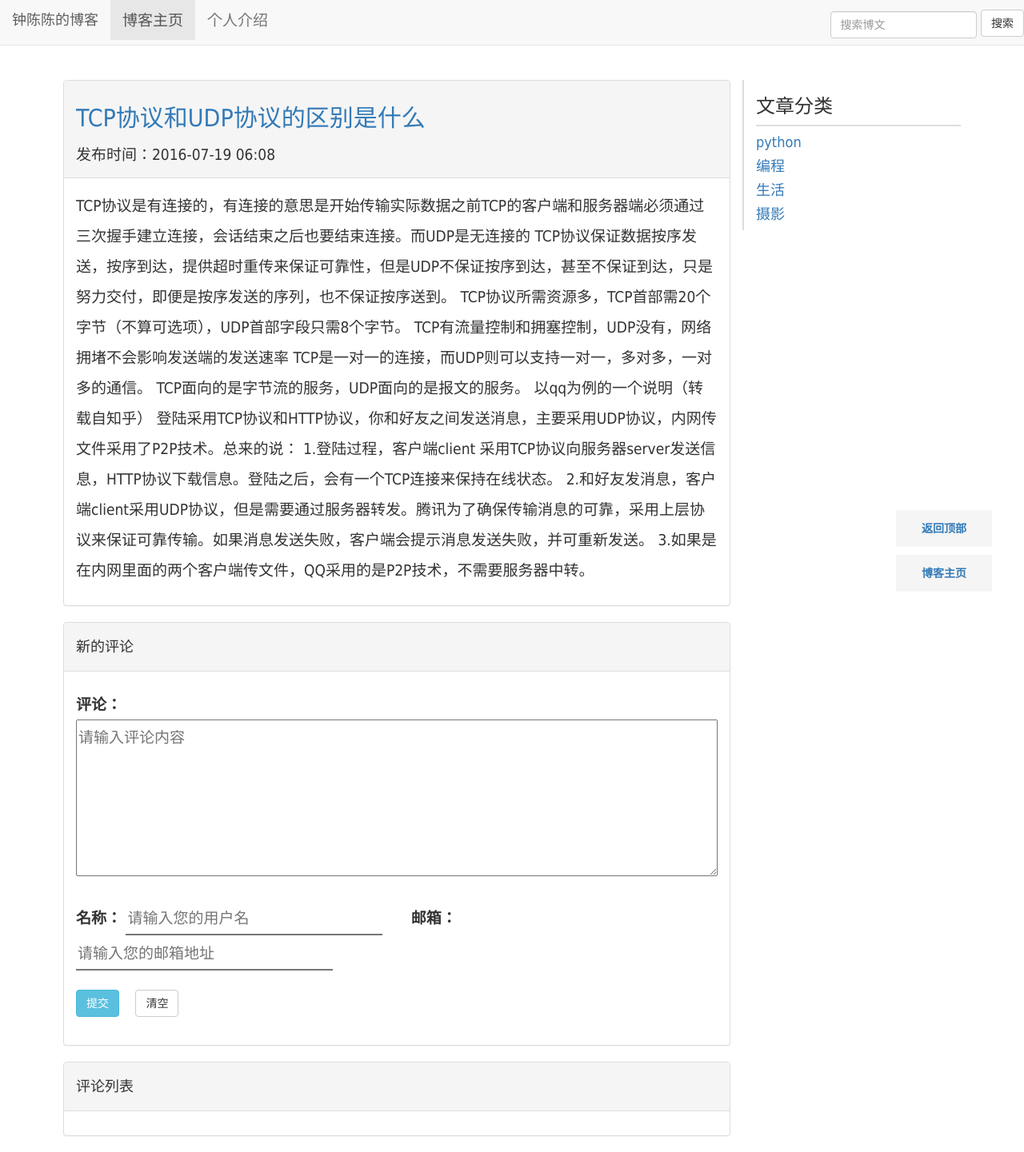
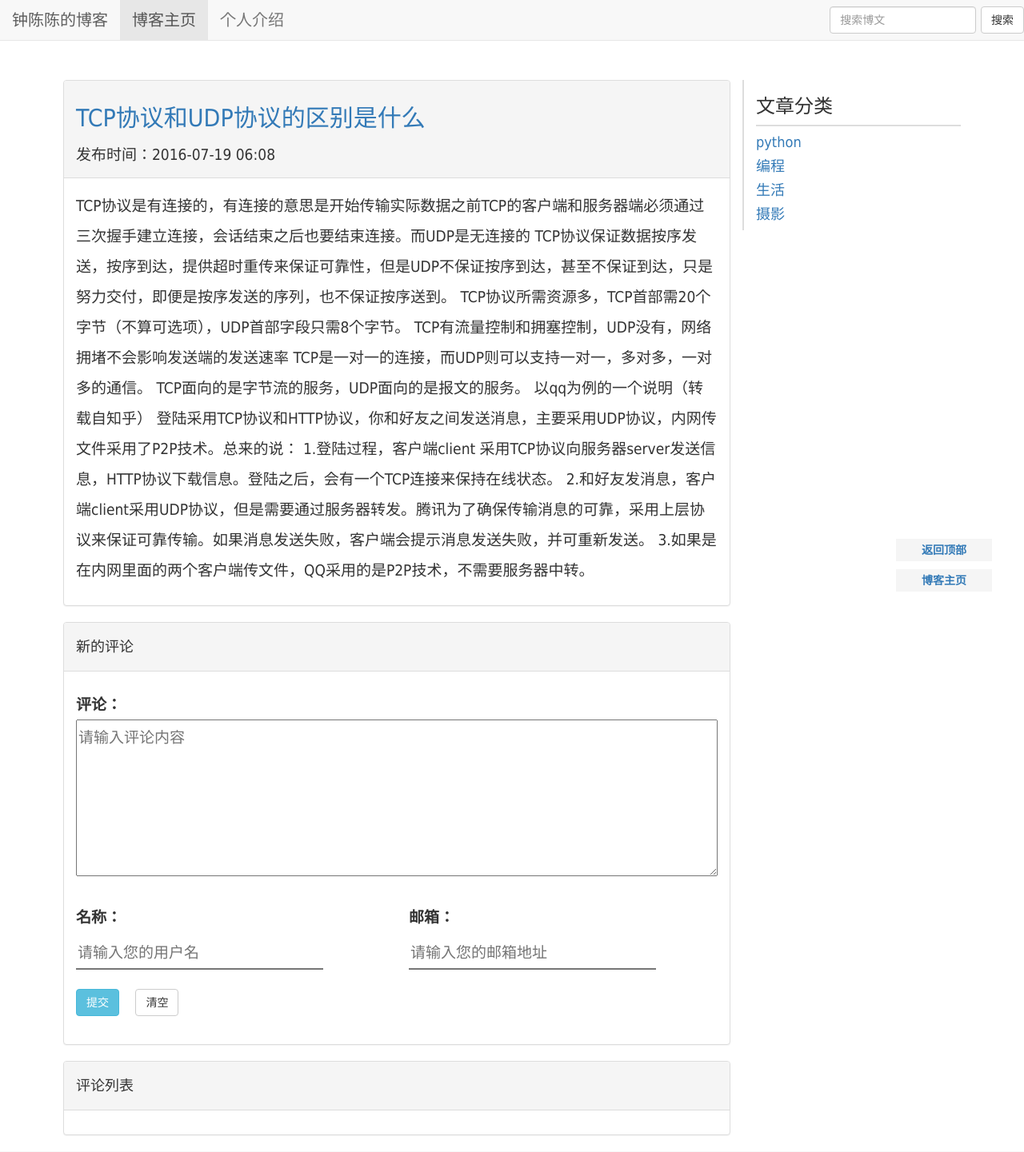
Before and after one commit to summer28/BlogSummer, a Django app: page /blog/2/ in a window 1280 px wide. Shown: the whole page at 80% size. After the commit the page ends 1420 px from the top, so only its background shows below. Run offline with Django 3.2, Linux system fonts and the light colour scheme; data comes from the database, SQL or seed files in the repository; both versions use the stored data as it was after the commit; some libraries are stand-ins or nearby versions.

Commit message:
comment with secure email ok

```diff
--- a/blogsummer/blog/static/blog/css/base.css
+++ b/blogsummer/blog/static/blog/css/base.css
@@ -1,4 +1,8 @@
-body{
+.navbar ,.navbar-brand{
+	font-family: Microsoft YaHei,'宋体' , Tahoma, Helvetica, Arial, "\5b8b\4f53", sans-serif;
+	font-size: 20px!important;
+}
+.container{
 	font-size: 19px;
 	font-family: Microsoft YaHei,'宋体' , Tahoma, Helvetica, Arial, "\5b8b\4f53", sans-serif;
 	line-height: 2em;
--- a/blogsummer/blog/static/blog/css/detail.css
+++ b/blogsummer/blog/static/blog/css/detail.css
@@ -3,19 +3,22 @@
 	margin-bottom: 20px;
 }
 
-#id_comment ,#reply_id_comment{
+/*#id_comment ,#reply_id_comment*/
+.id_comment{
 	width:100%!important;
 }
 
-#id_name ,#id_email,#reply_id_name ,#reply_id_email{
+/*#id_name ,#id_email,#reply_id_name ,#reply_id_email*/
+.id_name, .id_email{
 	border-style: none;
 	border-bottom-style:solid;
 	border-bottom-width:2px;
 	margin-right: 30px;
-	width:40%;
+	width:80%;
 }
 
-#submit_btn,#delete_btn,#reply_submit_btn,#reply_delete_btn{
+/*#submit_btn,#delete_btn,#reply_submit_btn,#reply_delete_btn*/
+.submit_btn, .delete_btn{
 
 	margin-right: 15px;
 }
--- a/blogsummer/blog/templates/blog-detail-new.html
+++ b/blogsummer/blog/templates/blog-detail-new.html
@@ -57,19 +57,25 @@
                                             <div class="control-group">
                                                 <label class="control-label" for="id_comment">评论： </label>
                                                 <div class="comment_form_display">
-                                                    <textarea class="input-xlarge comment" rows="5" id="id_comment" name="comment" placeholder="请输入评论内容"></textarea>
+                                                    <textarea class="input-xlarge id_comment" rows="5" id="id_comment" name="comment" placeholder="请输入评论内容"></textarea>
                                                 </div>
                                             </div>
 
                                             <div   class="control-group">
-                                                    <label for="id_name">名称： </label>
-                                                    <input type="text" id="id_name" class="input-xlarge" name="name" placeholder="请输入您的用户名" />
-                                                    <label for="id_email">邮箱： </label>
-                                                    <input class="input-xlarge" id="id_email" type="email" name="email" placeholder="请输入您的邮箱地址"  />
+                                                     <div class="row">
+                                                            <div class="col-md-6">
+                                                                    <label for="id_name">名称： </label>
+                                                                    <input type="text" id="id_name" class="input-xlarge id_name" name="name" placeholder="请输入您的用户名" />
+                                                            </div>
+                                                            <div class="col-md-6">
+                                                                    <label for="id_email">邮箱： </label>
+                                                                    <input class="input-xlarge id_email" id="id_email" type="email" name="email" placeholder="请输入您的邮箱地址"  />
+                                                            </div>
+                                                    </div>
                                             </div>
                                             <div class="control-group">
-                                                    <button id="submit_btn" class="btn btn-info">提交</button>
-                                                    <button id="delete_btn" class="btn btn-default">清空</button>
+                                                    <button id="submit_btn" class="btn btn-info submit_btn">提交</button>
+                                                    <button id="delete_btn" class="btn btn-default delete_btn">清空</button>
                                             </div>
 
                                             <p style="display:none;">
--- a/blogsummer/blogsummer/settings.py
+++ b/blogsummer/blogsummer/settings.py
@@ -136,5 +136,5 @@ EMAIL_HOST= 'smtp.163.com'#QQ邮箱SMTP服务器
 EMAIL_PORT= 25		 #QQ邮箱SMTP服务端口
 EMAIL_HOST_USER = 'blogemail666@163.com'  #我的邮箱帐号
 EMAIL_HOST_PASSWORD = '1qaz2wsx' #码授权
-EMAIL_USE_TLS = False
+EMAIL_USE_TLS = True
 DEFAULT_FROM_EMAIL =SERVER_EMAIL=EMAIL_HOST_USER
--- a/blogsummer/django_comments/views/email.py
+++ b/blogsummer/django_comments/views/email.py
@@ -38,5 +38,4 @@ class SendEmail():
             to_list: list,   收件人
         """
         html_content = loader.render_to_string(module, data)
-        print("html content ok")
         self.send_html_email(subject, html_content, to_list)
```
Also changed, not shown: blogsummer/db.sqlite3.
